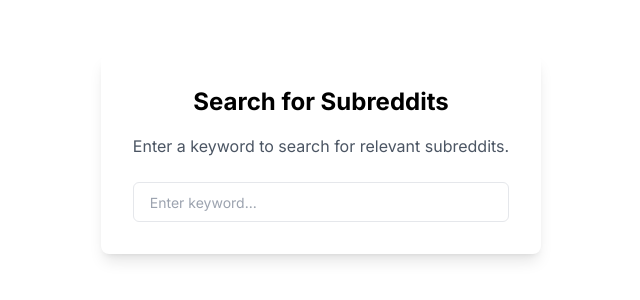
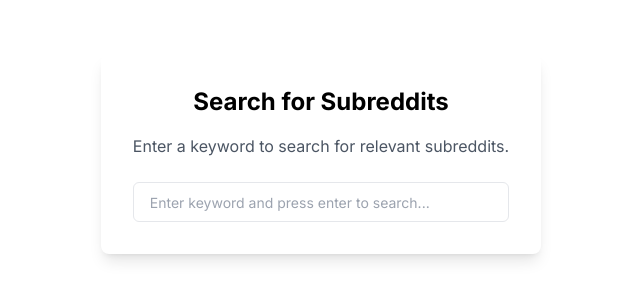
Before and after one commit to piyushimraw/reddittor, a Next.js app: page / in a window 1280 px wide. Shown: the part 246-546 px from the top of the page, without its empty margins (319-959 px from the left). Built offline with nearby package versions, Linux system fonts and the light colour scheme.

Commit message:
updared input

```diff
--- a/src/components/search-reddit.tsx
+++ b/src/components/search-reddit.tsx
@@ -51,7 +51,7 @@
             <div className="flex justify-center">
               <Input
                 type="search"
-                placeholder="Enter keyword..."
+                placeholder="Enter keyword and press enter to search..."
                 className="px-4 py-2 rounded-md w-full max-w-md"
                 onChange={(e) => setQuery(e.target.value)}
                 onKeyDown={onHandleEnter}
@@ -75,7 +75,7 @@
         <div className="flex-1 relative">
           <Input
             className="pl-10 pr-4 py-2 rounded-md w-full"
-            placeholder="Search subreddits..."
+            placeholder="Enter keyword and press enter to search..."
             type="search"
             onChange={(e) => setQuery(e.target.value)}
             onKeyDown={onHandleEnter}
```
